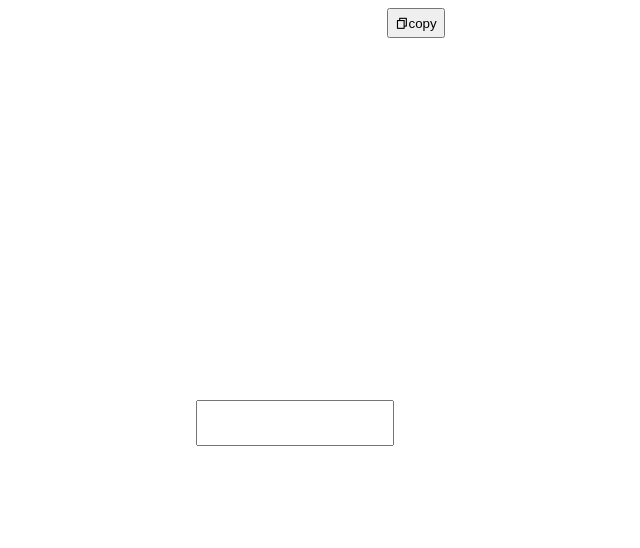
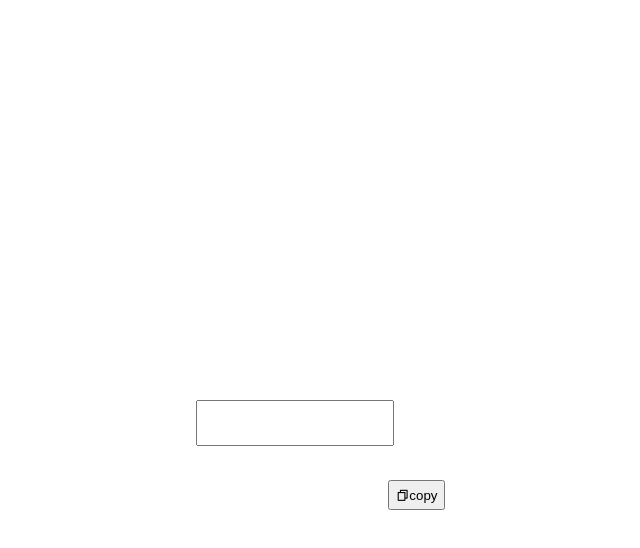
Before and after one commit to Reyanshrai/chai-js, a plain HTML site: page projects_DOM/work-3/index.html in a window 1280 px wide. Shown: the whole page, without its empty margins (316-956 px from the left). Drawn offline with nearby package versions, Linux system fonts and the light colour scheme.

Commit message:
some css change

```diff
--- a/projects_DOM/work-3/index.html
+++ b/projects_DOM/work-3/index.html
@@ -21,10 +21,10 @@
     }
 
     button{
-        position: relative;
-        top: 51%;
+        position: absolute;
+        top: 60%;
         left:55%;
-        transform: translate(50,50);
+        /* transform: translate(50,50);  */
         /* width:10px; */
         height: 30px;
 
```
